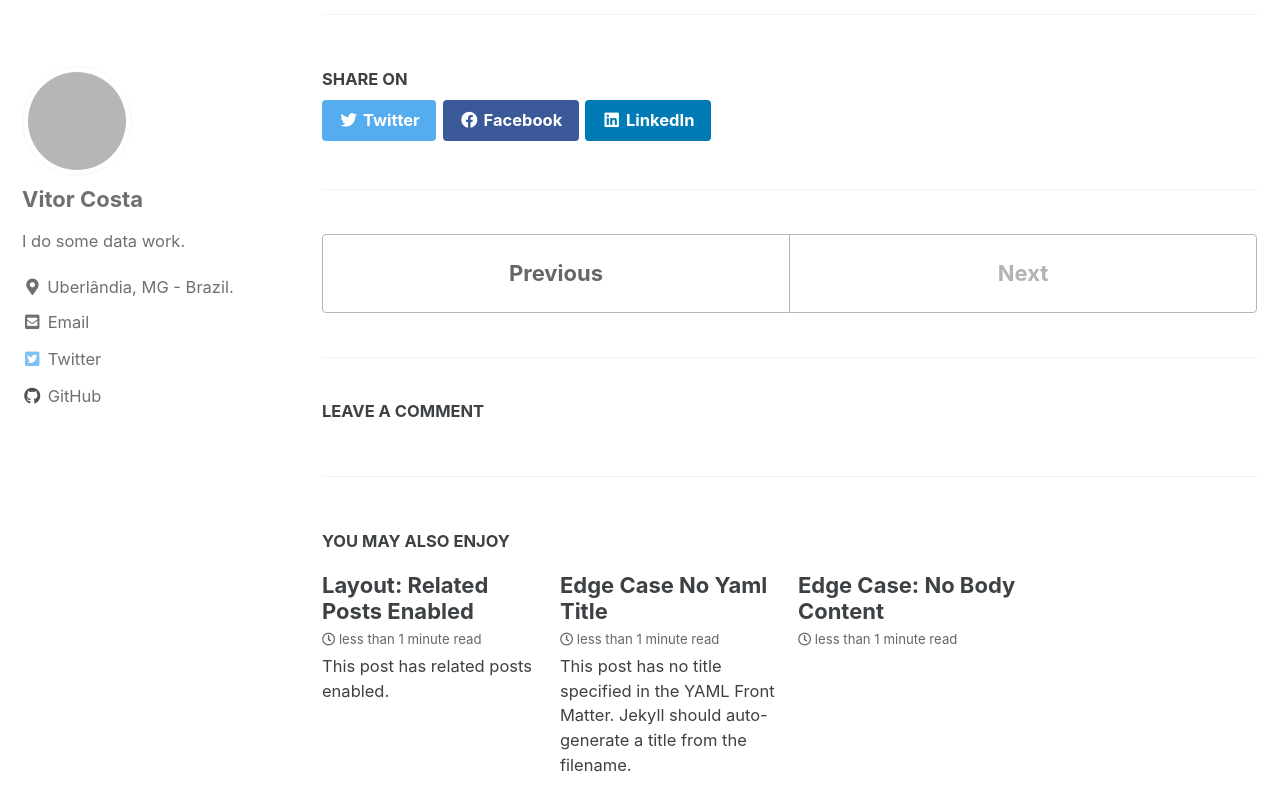
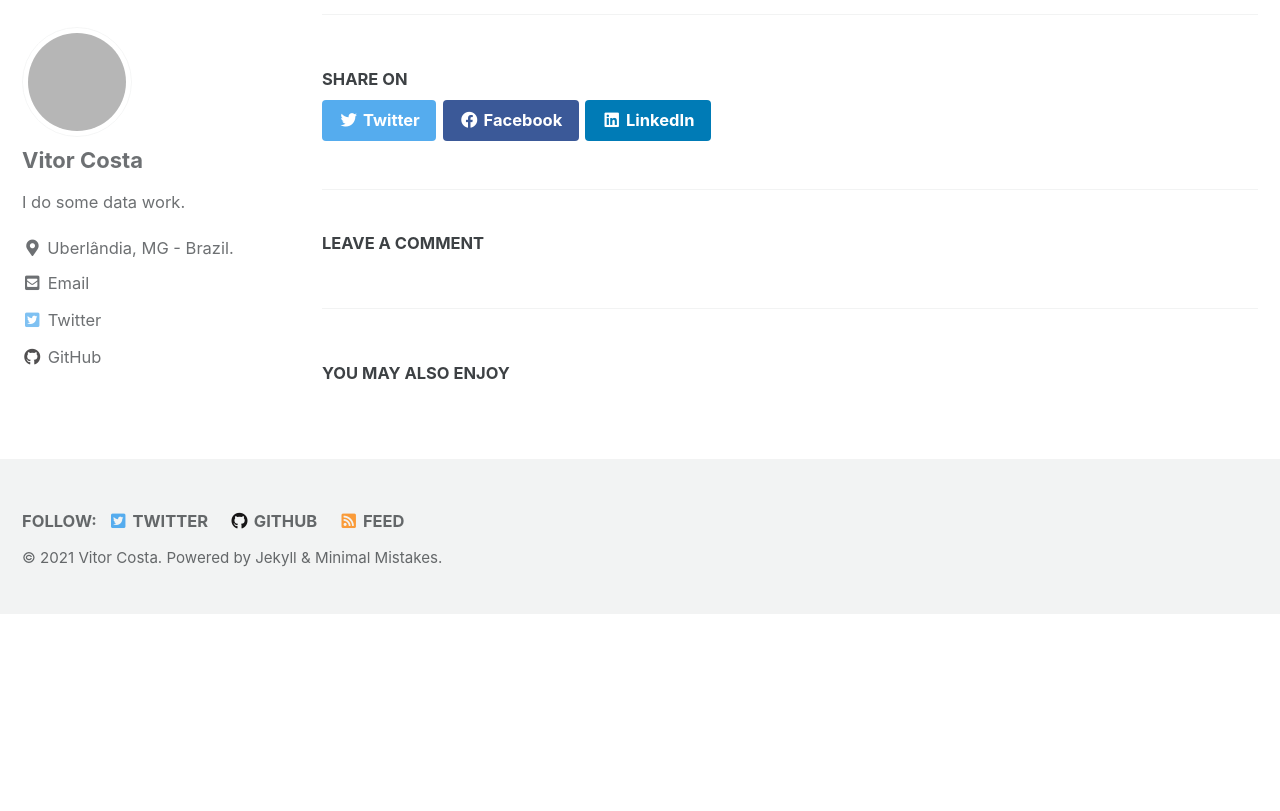
Before and after one commit to Vitortle/vitortle.github.io, a Jekyll site: the page built from _posts/2021-09-22-CSGO.md, in a window 1280 px wide and 900 px high, scrolled down 1534 px. Shown: the top 811 px of the window. Built offline with Jekyll 4.4.1, drawn with Linux system fonts in a browser that asks for light colours; cached includes are drawn as plain includes; comment, search, counter and statistics services are not loaded; after the commit the page ends 2148 px from its top, so only the background shows below that; some of the changed text lies outside the part shown; grey boxes are pictures that could not be loaded.

```diff
--- a/_pages/posts.html
+++ b/_pages/posts.html
@@ -1,6 +1,5 @@
 ---
 layout: archive
-permalink: /posts/
 ---
 
 {{ content }}
--- a/_posts/2009-08-06-edge-case-no-body-content.md
+++ /dev/null
@@ -1,9 +0,0 @@
----
-title: "Edge Case: No Body Content"
-categories:
-  - Edge Case
-tags:
-  - content
-  - edge case
-  - layout
----
--- a/_posts/2009-09-05-edge-case-no-yaml-title.md
+++ /dev/null
@@ -1,10 +0,0 @@
----
-categories:
-  - Edge Case
-tags:
-  - edge case
-  - layout
-  - title
----
-
-This post has no title specified in the YAML Front Matter. Jekyll should auto-generate a title from the filename.
--- a/_posts/2012-01-02-layout-related-posts.md
+++ /dev/null
@@ -1,12 +0,0 @@
----
-title: "Layout: Related Posts Enabled"
-related: true
-categories:
-  - Layout
-  - Uncategorized
-tags:
-  - related posts
-  - layout
----
-
-This post has related posts enabled.
```
Also changed, not shown: _posts/2021-09-22-CSGO.md (renamed from _posts/2021-09-22-test.md, +1 -1 lines), _layouts/posts.html (line endings or trailing spaces).
